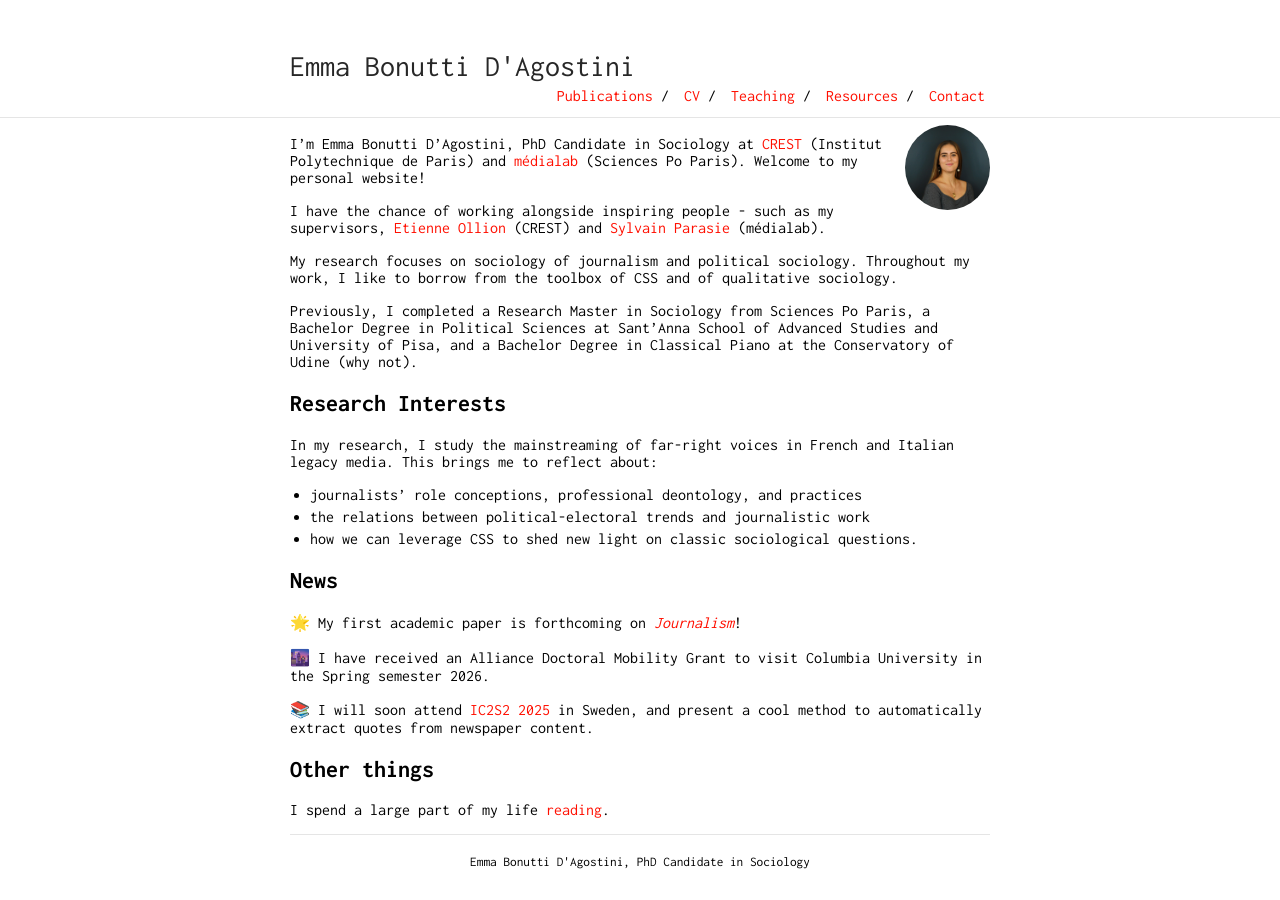
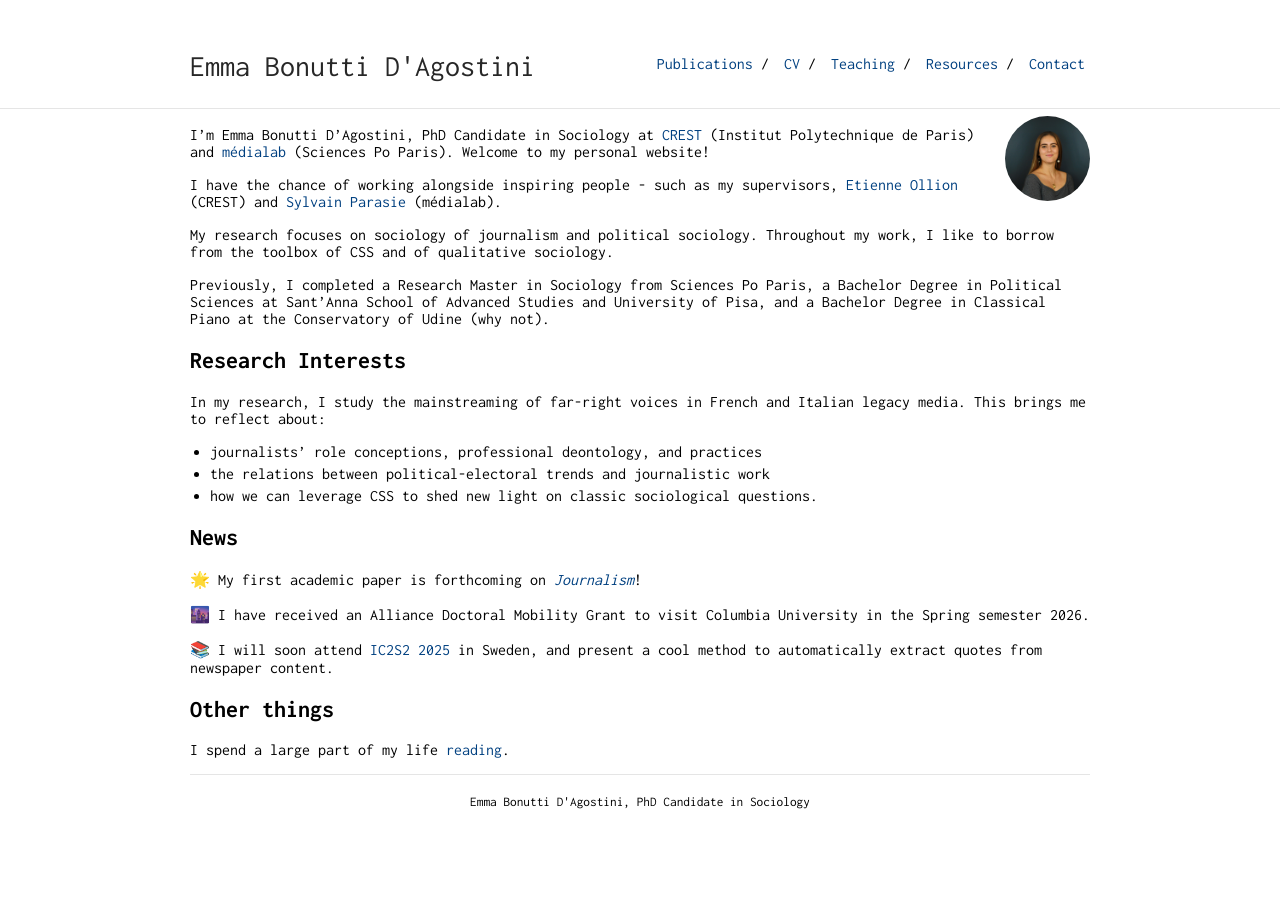
Before and after one commit to emmabonuttidagostini/emmabonuttidagostini.github.io, a Jekyll site: the page built from index.md, in a window 1280 px wide. Built offline with Jekyll 4.4.1, drawn with Linux system fonts in a browser that asks for light colours.

Commit message:
Update vars.scss

```diff
--- a/_sass/vars.scss
+++ b/_sass/vars.scss
@@ -2,13 +2,13 @@
  * Customization Variables
  */
 
-$accent: #FF0F00;
+$accent: #004080;
 $image-size: 85px;
 
 /*
  * Build Variables, don't touch
  */
 
-$max-width: 700px;
-$med-width: 600px;
+$max-width: 900px;
+$med-width: 800px;
 $small-width: 480px;
```
